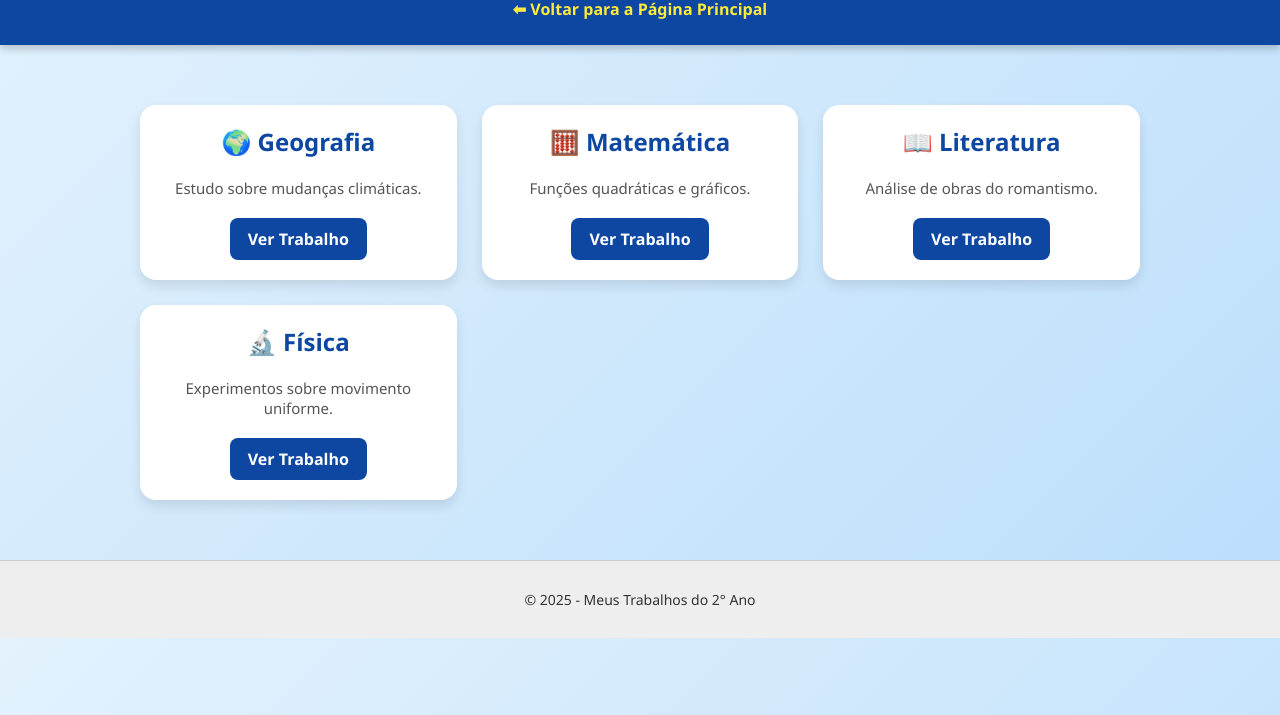
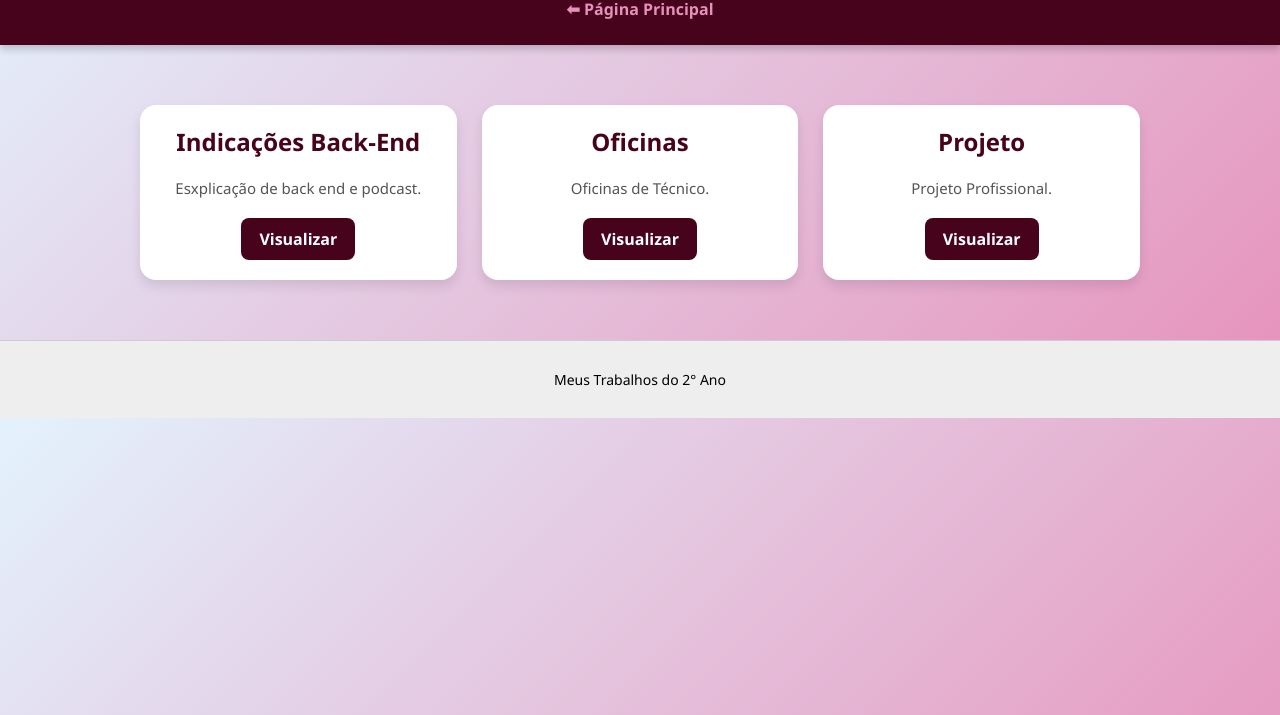
Before and after one commit to laura-rickes/2-ano, a plain HTML site: page index.html in a window 1280 px wide. Shown: the part 85-800 px from the top of the page. Drawn offline with Linux system fonts and the light colour scheme.

Commit message:
atualizar

```diff
--- a/index.html
+++ b/index.html
@@ -8,42 +8,36 @@
 </head>
 <body>
     <header>
-        <h1>📚 Trabalhos do 2° Ano</h1>
+        <h1> Trabalhos do 2° Ano</h1>
         <nav>
-            <a href="index.html">⬅ Voltar para a Página Principal</a>
+            <a href="index.html">⬅ Página Principal</a>
         </nav>
     </header>
 
     <main>
         <section class="grid-trabalhos">
             <div class="card">
-                <h2>🌍 Geografia</h2>
-                <p>Estudo sobre mudanças climáticas.</p>
-                <a href="trabalho-geografia.html">Ver Trabalho</a>
+                <h2>Indicações Back-End</h2>
+                <p>Esxplicação de back end e podcast.</p>
+                <a href="./indicacoesback/index.html">Visualizar</a>
             </div>
 
             <div class="card">
-                <h2>🧮 Matemática</h2>
-                <p>Funções quadráticas e gráficos.</p>
-                <a href="trabalho-matematica.html">Ver Trabalho</a>
+                <h2>Oficinas</h2>
+                <p>Oficinas de Técnico.</p>
+                <a href="./oficinas/index.html">Visualizar</a>
             </div>
 
             <div class="card">
-                <h2>📖 Literatura</h2>
-                <p>Análise de obras do romantismo.</p>
-                <a href="trabalho-literatura.html">Ver Trabalho</a>
-            </div>
-
-            <div class="card">
-                <h2>🔬 Física</h2>
-                <p>Experimentos sobre movimento uniforme.</p>
-                <a href="trabalho-fisica.html">Ver Trabalho</a>
+                <h2>Projeto</h2>
+                <p>Projeto Profissional.</p>
+                <a href="./projeto/index.html">Visualizar</a>
             </div>
         </section>
     </main>
 
     <footer>
-        <p>© 2025 - Meus Trabalhos do 2° Ano</p>
+        <p>Meus Trabalhos do 2° Ano</p>
     </footer>
 </body>
 </html>
--- a/style.css
+++ b/style.css
@@ -1,14 +1,12 @@
-/* ======= Configuração Geral ======= */
 body {
     font-family: "Segoe UI", Arial, sans-serif;
     margin: 0;
-    background: linear-gradient(135deg, #e3f2fd, #bbdefb);
-    color: #333;
+    background: linear-gradient(135deg, #e3f2fd, #e690bb);
+    color: #000000;
 }
 
-/* ======= Cabeçalho ======= */
 header {
-    background: #0d47a1;
+    background: #47031b;
     color: white;
     padding: 25px;
     text-align: center;
@@ -21,7 +19,7 @@ header h1 {
 }
 
 header nav a {
-    color: #ffeb3b;
+    color: #e690bb;
     text-decoration: none;
     font-weight: bold;
     display: inline-block;
@@ -32,7 +30,6 @@ header nav a:hover {
     text-decoration: underline;
 }
 
-/* ======= Grade de Trabalhos ======= */
 main {
     max-width: 1000px;
     margin: 40px auto;
@@ -45,7 +42,6 @@ main {
     gap: 25px;
 }
 
-/* ======= Card ======= */
 .card {
     background: white;
     border-radius: 16px;
@@ -62,7 +58,7 @@ main {
 
 .card h2 {
     margin-top: 0;
-    color: #0d47a1;
+    color: #47031b;
 }
 
 .card p {
@@ -74,7 +70,7 @@ main {
 .card a {
     display: inline-block;
     padding: 10px 18px;
-    background: #0d47a1;
+    background: #47031b;
     color: white;
     text-decoration: none;
     border-radius: 8px;
@@ -83,10 +79,9 @@ main {
 }
 
 .card a:hover {
-    background: #08306b;
+    background: #e690bb;
 }
 
-/* ======= Rodapé ======= */
 footer {
     text-align: center;
     padding: 15px;
```
